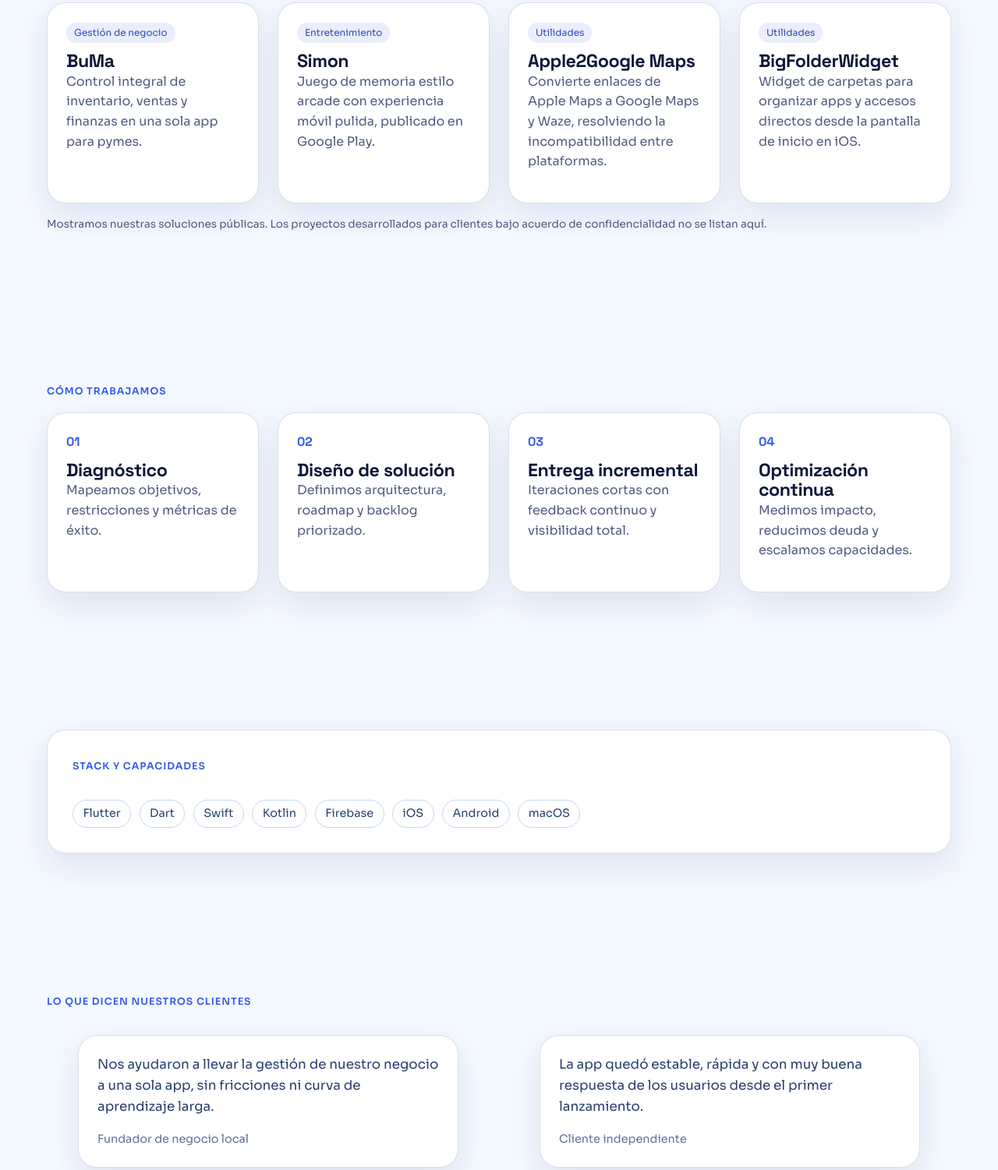
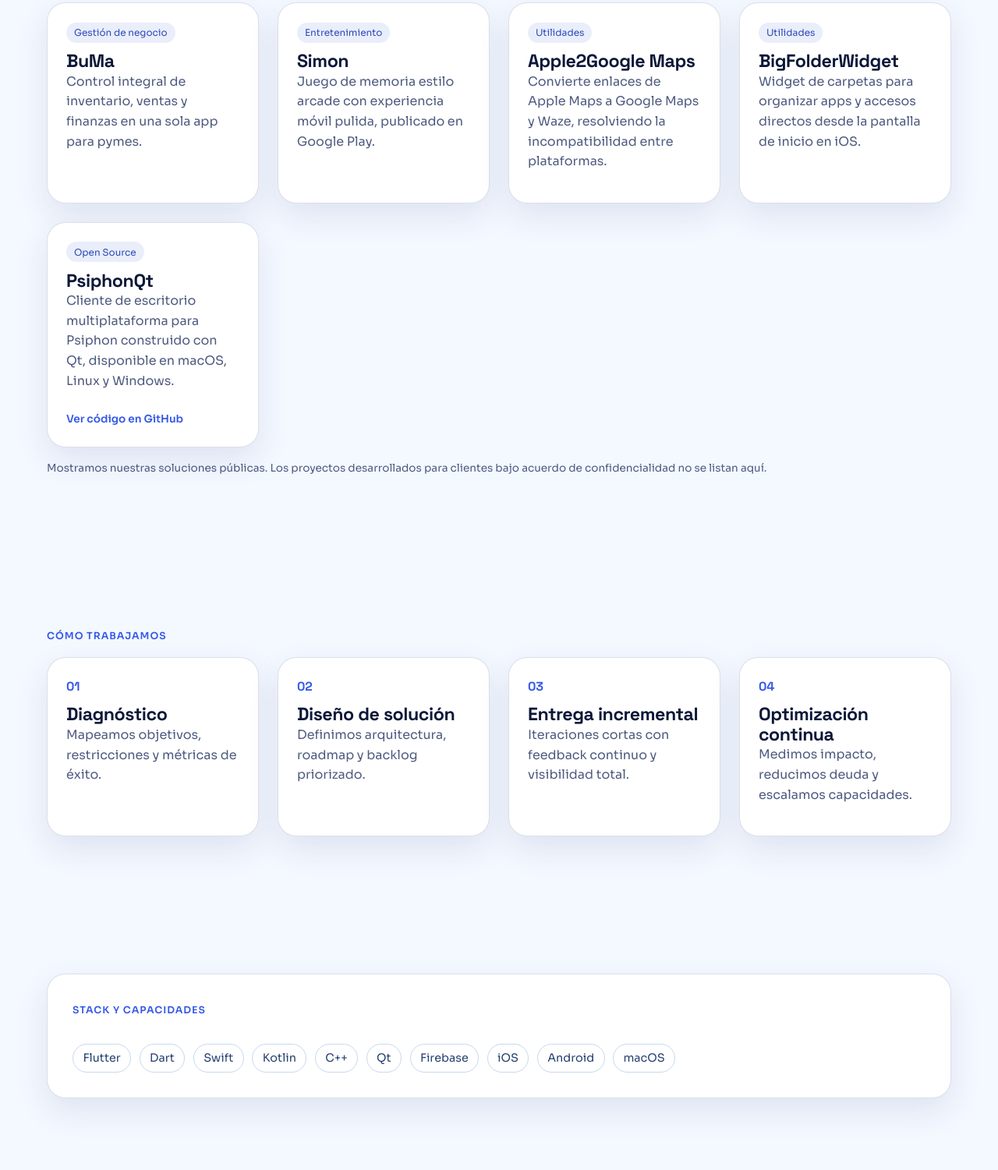
Before and after one commit to santech-inc/santech-inc.github.io, a website with bundled scripts: page index.html in a window 1280 px wide. Shown: the part 1407-2908 px from the top of the page at 78% size. Built offline with nearby package versions, Linux system fonts and the light colour scheme.

Commit message:
add PsiphonQt open source project and C++/Qt to tech stack
Add a link field to portfolio cards so open source projects can point
to their repository.

```diff
--- a/css/sections.css
+++ b/css/sections.css
@@ -118,6 +118,14 @@
 .process-step,
 .testimonial {
   padding: var(--space-lg);
+}
+
+.case-link {
+  display: inline-flex;
+  margin-top: 0.6rem;
+  font-size: 0.85rem;
+  font-weight: 600;
+  color: var(--color-secondary);
 }
 
 .portfolio-note {
--- a/data/content.js
+++ b/data/content.js
@@ -74,6 +74,13 @@ export const content = {
           tag: "Utilidades",
           impact: "Widget de carpetas para organizar apps y accesos directos desde la pantalla de inicio en iOS.",
         },
+        {
+          name: "PsiphonQt",
+          tag: "Open Source",
+          impact: "Cliente de escritorio multiplataforma para Psiphon construido con Qt, disponible en macOS, Linux y Windows.",
+          link: "https://github.com/rsanjuan87/psiphonQt",
+          linkLabel: "Ver código en GitHub",
+        },
       ],
     },
     process: {
@@ -92,6 +99,8 @@ export const content = {
         "Dart",
         "Swift",
         "Kotlin",
+        "C++",
+        "Qt",
         "Firebase",
         "iOS",
         "Android",
@@ -212,6 +221,13 @@ export const content = {
           tag: "Utilities",
           impact: "Folder widget for organizing apps and shortcuts from the iOS home screen.",
         },
+        {
+          name: "PsiphonQt",
+          tag: "Open Source",
+          impact: "Cross-platform desktop client for Psiphon built with Qt, available on macOS, Linux, and Windows.",
+          link: "https://github.com/rsanjuan87/psiphonQt",
+          linkLabel: "View code on GitHub",
+        },
       ],
     },
     process: {
@@ -230,6 +246,8 @@ export const content = {
         "Dart",
         "Swift",
         "Kotlin",
+        "C++",
+        "Qt",
         "Firebase",
         "iOS",
         "Android",
--- a/js/components/portfolio.js
+++ b/js/components/portfolio.js
@@ -8,6 +8,7 @@ export function renderPortfolio(data) {
           <span class="case-tag">${escapeHtml(item.tag)}</span>
           <h3>${escapeHtml(item.name)}</h3>
           <p>${escapeHtml(item.impact)}</p>
+          ${item.link ? `<a class="case-link" href="${escapeHtml(item.link)}" target="_blank" rel="noopener noreferrer">${escapeHtml(item.linkLabel || item.link)}</a>` : ""}
         </article>
       `
     )
```
